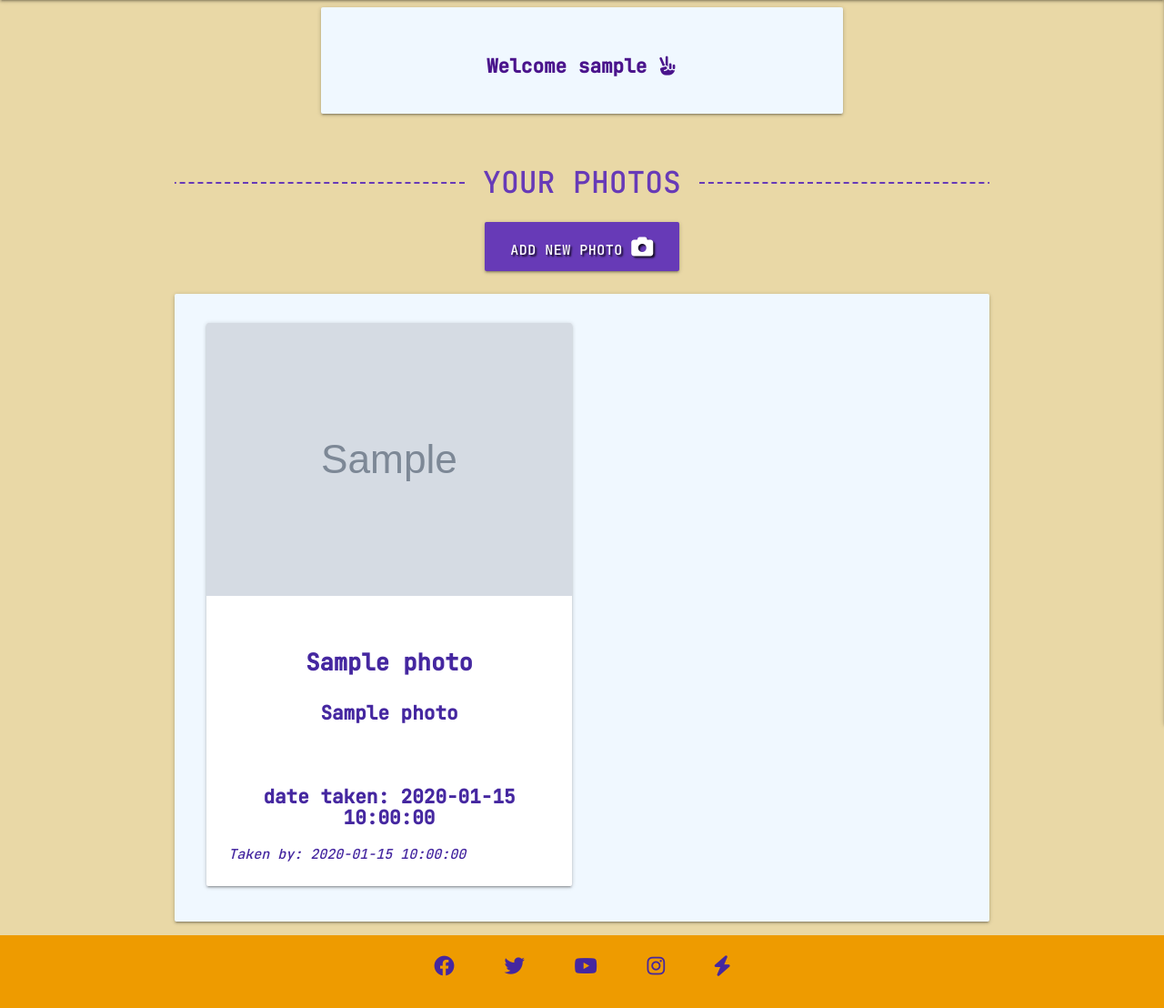
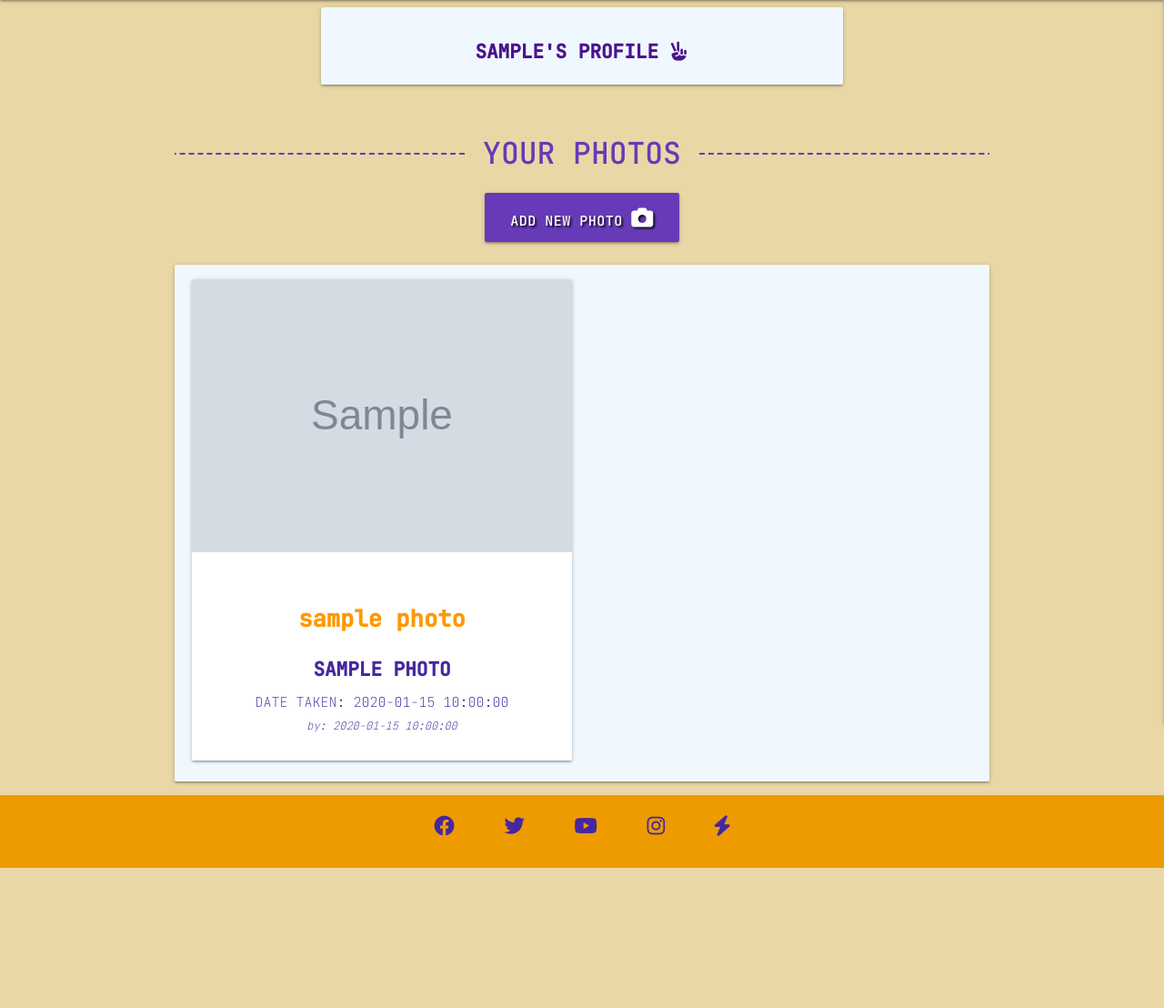
Before and after one commit to sara5491/ArchiveTheAdventure, a Flask app: page /profile/1 in a window 1280 px wide. Shown: the part 64-1172 px from the top of the page at 91% size. After the commit the page ends 1018 px from the top, so only its background shows below. Run offline with Flask 2, Linux system fonts and the light colour scheme; the visitor is signed in with stand-in values (Sample User, id 1); grey boxes marked "Sample" are stand-in pictures; a database or web service that is not in the repository returns one stand-in record (values such as "Sample title"); some libraries are stand-ins or nearby versions.

Commit message:
add font styles to profile image cards

```diff
--- a/static/css/style.css
+++ b/static/css/style.css
@@ -53,16 +53,29 @@ h1 {
 h2 {
   font-size:1.7rem;
   font-weight: 600;
+  text-transform: lowercase;
 }
 
 h3 {
   font-size:1.4rem;
   font-weight: 600;
+  text-transform: uppercase;
 }
 
 h4 {
   font-size:1.1rem;
   font-weight: 700;
+}
+
+h5 {
+  font-size:1rem;
+  font-weight: 200;
+  text-transform: uppercase;
+}
+
+h6 {
+  font-size:.8rem;
+  font-weight: 150;
 }
 
 .text-shadow {
@@ -245,4 +258,5 @@ img {
 .card-panel {
   color: #4527a0;
   background-color: aliceblue;
+  padding: 8px;
 }
--- a/templates/profile.html
+++ b/templates/profile.html
@@ -6,7 +6,7 @@
         <div class="col s12 m8 offset-m2">
             <div class="card-panel">
                 <h3 class="center-align deep purple-text text-darken-4">
-                    Welcome {{ username }} <i class="fa-solid fa-hand-peace"></i>
+                    {{ username }}'s profile <i class="fa-solid fa-hand-peace"></i>
                 </h3>
             </div>
         </div>
@@ -31,23 +31,23 @@
                     <img class="photo-image" src="{{ photo.image_url }}" alt="{{ photo.photo_name}}">
                 </div>
                 <div class="card-content">
-                    <div class="card-title center-align title-font">
+                    <div class="card-title center-align title-font orange-text">
                         <h2>{{ photo.photo_name }}</h2>
                     </div>
                     <div class="center-align category-name-font">
-                        <h3> {{ photo.category_name }} </h3><br>
-                        <h3> date taken: {{ photo.date_taken }} </h3>
+                        <h3> {{ photo.category_name }} </h3>
+                        <h5> date taken: {{ photo.date_taken }} </h5>
                     </div>
-                    <p class="created-font">
-                        <em>Taken by: {{ photo.created_by }}</em>
-                    </p>
+                    <h6 class="created-font center-align">
+                        <em>by: {{ photo.created_by }}</em>
+                    </h6>
                 </div>
             </div>
                 <div class="card-action center align">
                 {% if session.user|lower == photo.created_by|lower %}
-                <a href="{{ url_for('edit_photo', photo_id=photo._id)}}" class="btn-small green-btn">Edit</a>
+                <a href="{{ url_for('edit_photo', photo_id=photo._id)}}" class="btn-small orange">Edit</a>
                     <!-- Modal Trigger -->
-                    <a class="waves-effect waves-light btn modal-trigger grey" href="#deletemodal-{{loop.index}}">Delete</a>
+                    <a class="waves-effect waves-light btn-small modal-trigger red" href="#deletemodal-{{loop.index}}">Delete</a>
                     <!-- Modal Structure -->
                     <div id="deletemodal-{{loop.index}}" class="modal">
                         <div class="modal-content">
```
